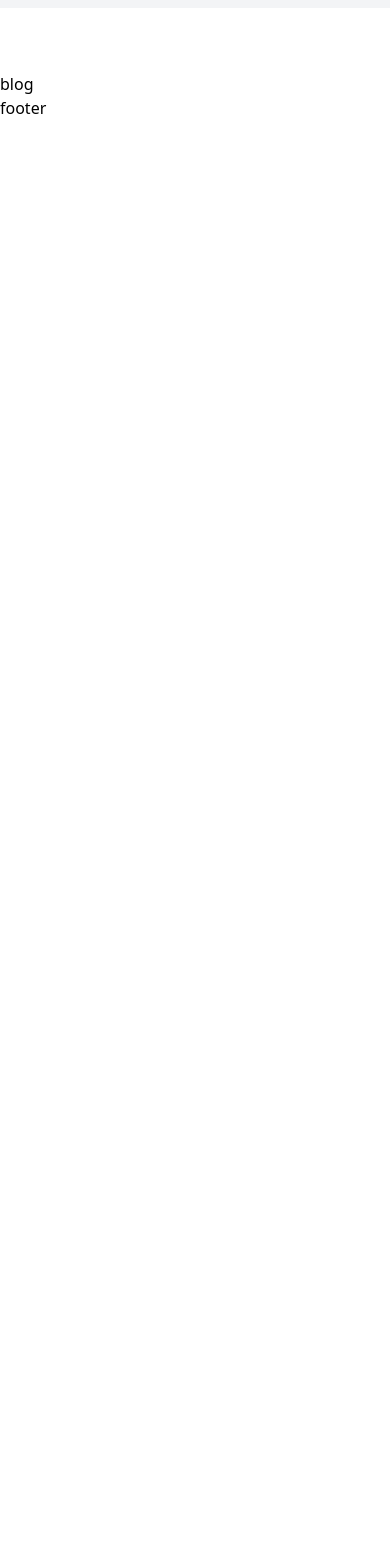
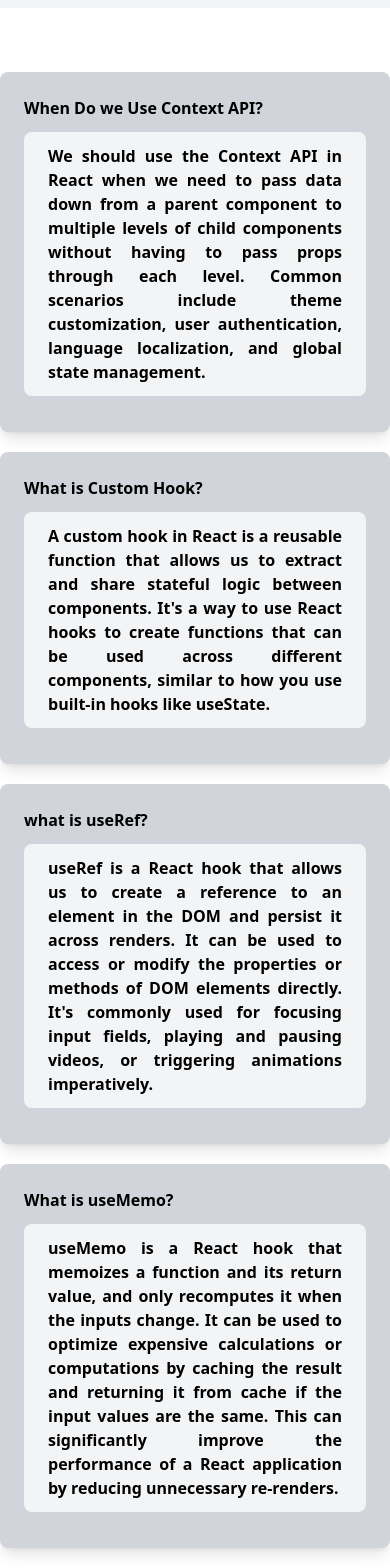
Before and after one commit to marjanhasan/Job-Hunter-Client, a React (Vite) app: page /blog in a window 390 px wide. Shown: the part 320-1888 px from the top of the page. Before the commit the page ends 844 px from the top, so only its background shows below. Built offline with nearby package versions, Linux system fonts and the light colour scheme.

Commit message:
blog details added with mobile responsiveness

```diff
--- a/src/Components/AppliedJobCart.jsx
+++ /dev/null
@@ -1,38 +0,0 @@
-import React from "react";
-import {
-  MapIcon,
-  MapPinIcon,
-  CurrencyDollarIcon,
-} from "@heroicons/react/24/solid";
-
-const AppliedJobCart = (exist) => {
-  return (
-    <div className="border-2  border-gray-200 rounded-lg my-8 flex items-center h-[14rem]">
-      <img
-        className="h-[6rem] w-[12rem] rounded-lg p-5 mx-4 bg-slate-200"
-        src={job.logo}
-        alt=""
-      />
-      <div className=" w-[25rem] ">
-        <h1 className="font-link text-gray-800 text-xl mb-2">{job.title}</h1>
-        <p className="text-gray-500 text-lg mb-3">{job.company}</p>
-        <div className="flex gap-4 mb-3">
-          <button className="btn-loc">{job.type}</button>
-          <button className="btn-loc">{job.duration}</button>
-        </div>
-        <div className="">
-          <div className="inline-flex items-center gap-2 mr-5 text-gray-500">
-            <MapPinIcon className="h-5 "></MapPinIcon>
-            <p>location: {job.location} </p>
-          </div>
-          <div className="inline-flex items-center gap-2 text-gray-500">
-            <CurrencyDollarIcon className="h-5"></CurrencyDollarIcon>
-            <p>Salary: {job.salary}</p>
-          </div>
-        </div>
-      </div>
-    </div>
-  );
-};
-
-export default AppliedJobCart;
--- a/src/Components/Blog.jsx
+++ b/src/Components/Blog.jsx
@@ -6,7 +6,53 @@ const Blog = () => {
       <div className="bg-gray-100 h-64 mb-16 text-4xl font-bold tracking-wide flex justify-center items-center">
         Blog
       </div>
-      <h1>blog</h1>
+      <div className="md:px-24 text-justify">
+        <div className="bg-gray-300 w-full py-6 rounded-lg my-5 shadow-lg">
+          <h2 className=" pl-6 font-bold text-base mb-3">
+            When Do we Use Context API?
+          </h2>
+          <p className="mx-6 mb-3 h-fit bg-gray-100 px-6 py-3 font-semibold break-words text-base rounded-lg">
+            We should use the Context API in React when we need to pass data
+            down from a parent component to multiple levels of child components
+            without having to pass props through each level. Common scenarios
+            include theme customization, user authentication, language
+            localization, and global state management.
+          </p>
+        </div>
+        <div className="bg-gray-300 w-full py-6 rounded-lg my-5 shadow-lg">
+          <h2 className=" pl-6 font-bold text-base mb-3">
+            What is Custom Hook?
+          </h2>
+          <p className="mx-6 mb-3 h-fit bg-gray-100 px-6 py-3 font-semibold break-words text-base rounded-lg">
+            A custom hook in React is a reusable function that allows us to
+            extract and share stateful logic between components. It's a way to
+            use React hooks to create functions that can be used across
+            different components, similar to how you use built-in hooks like
+            useState.
+          </p>
+        </div>
+        <div className="bg-gray-300 w-full py-6 rounded-lg my-5 shadow-lg">
+          <h2 className=" pl-6 font-bold text-base mb-3">what is useRef?</h2>
+          <p className="mx-6 mb-3 h-fit bg-gray-100 px-6 py-3 font-semibold break-words text-base rounded-lg">
+            useRef is a React hook that allows us to create a reference to an
+            element in the DOM and persist it across renders. It can be used to
+            access or modify the properties or methods of DOM elements directly.
+            It's commonly used for focusing input fields, playing and pausing
+            videos, or triggering animations imperatively.
+          </p>
+        </div>
+        <div className="bg-gray-300 w-full py-6 rounded-lg my-5 shadow-lg">
+          <h2 className=" pl-6 font-bold text-base mb-3">What is useMemo?</h2>
+          <p className="mx-6 mb-3 h-fit bg-gray-100 px-6 py-3 font-semibold break-words text-base rounded-lg">
+            useMemo is a React hook that memoizes a function and its return
+            value, and only recomputes it when the inputs change. It can be used
+            to optimize expensive calculations or computations by caching the
+            result and returning it from cache if the input values are the same.
+            This can significantly improve the performance of a React
+            application by reducing unnecessary re-renders.
+          </p>
+        </div>
+      </div>
     </div>
   );
 };
--- /dev/null
+++ b/src/Components/Blog1.jsx
@@ -0,0 +1,57 @@
+import React from "react";
+
+const Blog = () => {
+  return (
+    <div className="md:px-24 text-justify">
+      <div className="bg-gray-300 w-full py-6 rounded-lg my-5 shadow-lg">
+        <h2 className=" pl-6 font-bold text-base mb-3">Props vs state</h2>
+        <p className="mx-6 mb-3 h-fit bg-gray-100 px-6 py-3 font-semibold break-words text-base rounded-lg">
+          Props are used to pass data from parent component to a child
+          component. It is read only, meaning they cannot be changed. It is
+          useful for passing data to child components. States are used to manage
+          data that can be change within a component.It is can be updated using
+          the setState() method.When state is updated, React automatically
+          re-renders the components. It is only accessible within function where
+          it is declared meaning it cannot be accessed or modified by other
+          components.
+        </p>
+      </div>
+      <div className="bg-gray-300 w-full py-6 rounded-lg my-5 shadow-lg">
+        <h2 className=" pl-6 font-bold text-base mb-3">
+          How does useState work?
+        </h2>
+        <p className="mx-6 mb-3 h-fit bg-gray-100 px-6 py-3 font-semibold break-words text-base rounded-lg">
+          useState is a react hook that allows us to add state to functional
+          components.It returns an array and a function.We can use the variable
+          and update function in our component. React automatically update
+          component when the state value changes.
+        </p>
+      </div>
+      <div className="bg-gray-300 w-full py-6 rounded-lg my-5 shadow-lg">
+        <h2 className=" pl-6 font-bold text-base mb-3">
+          Purpose of useEffect other than fetching data.
+        </h2>
+        <p className="mx-6 mb-3 h-fit bg-gray-100 px-6 py-3 font-semibold break-words text-base rounded-lg">
+          The useEffect Hook in React is commonly used to fetch data, but it can
+          also be used for other purposes. It’s also used for updating the title
+          of a page, subscribing to a WebSocket, or cleaning up a component. It
+          allows us to perform side effects in a functional component.
+        </p>
+      </div>
+      <div className="bg-gray-300 w-full py-6 rounded-lg my-5 shadow-lg">
+        <h2 className=" pl-6 font-bold text-base mb-3">How Does React work?</h2>
+        <p className="mx-6 mb-3 h-fit bg-gray-100 px-6 py-3 font-semibold break-words text-base rounded-lg">
+          React works by creating a virtual DOM. We create react components
+          using a syntax called JSX. When a component is mounted, it create a
+          virtual DOM and updates it whenever the state or props of the
+          component change.When the virtual DOM is updated, it calculate the
+          difference between current virtual DOM tree and previous one.It then
+          applies changes to the real DOM, updating only the parts that have
+          changed.
+        </p>
+      </div>
+    </div>
+  );
+};
+
+export default Blog;
```
